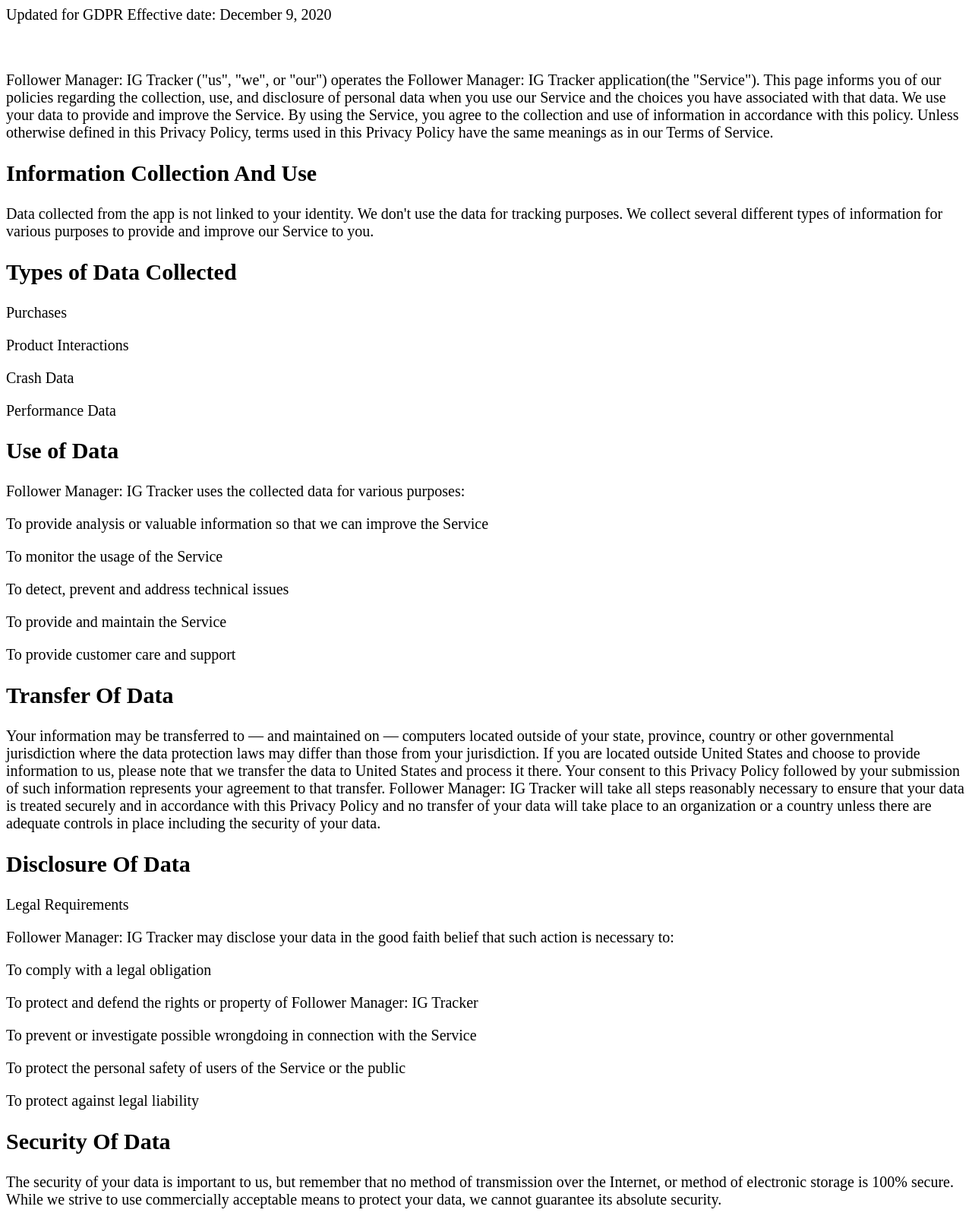
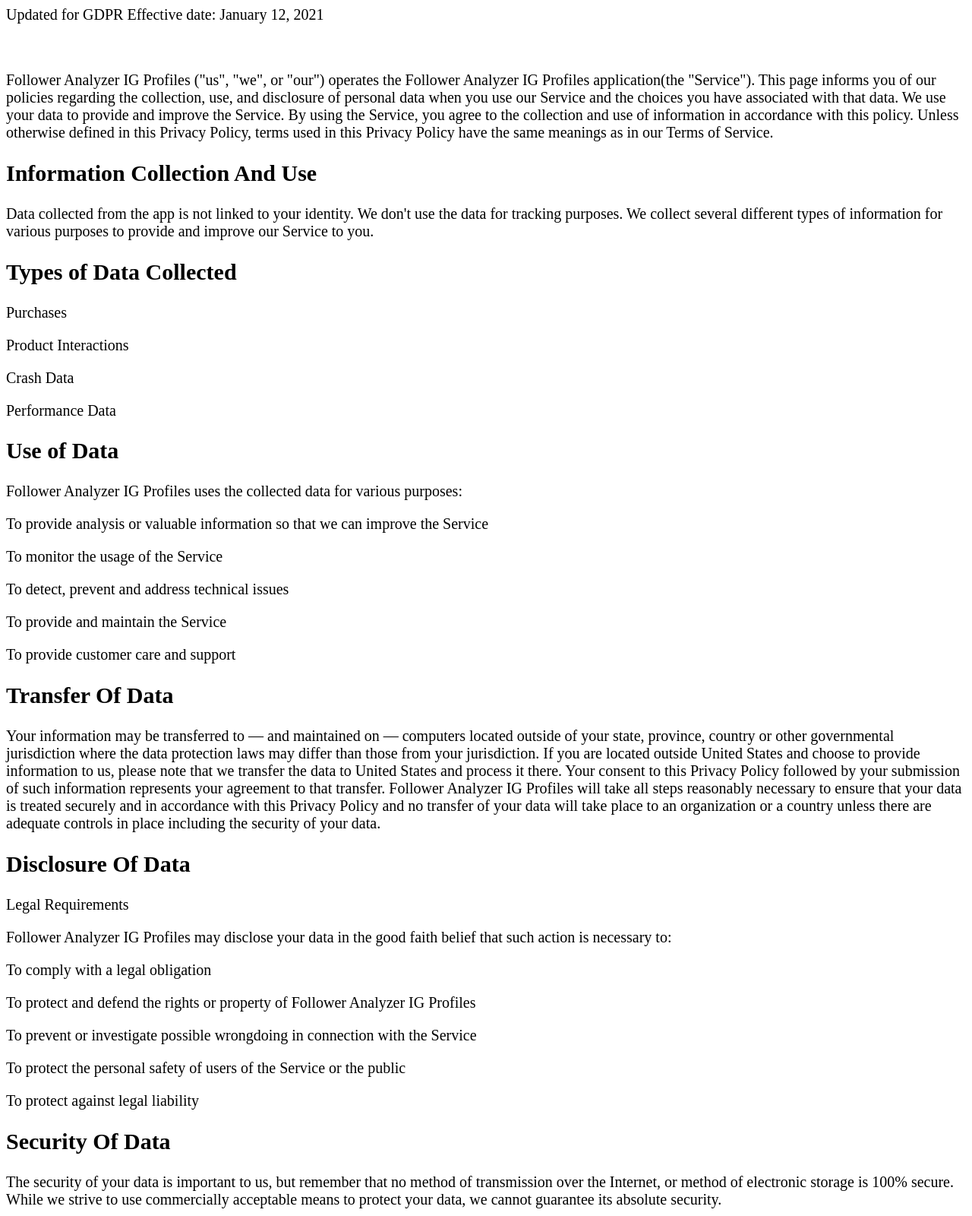
Before and after one commit to futuresoftcompany1/futuresoftcompany.github.io, a plain HTML site: page privacypolicy.html in a window 1280 px wide. Shown: the top 1600 px of the page at 76% size. Drawn offline with Linux system fonts and the light colour scheme.

Commit message:
Update privacypolicy.html

```diff
--- a/privacypolicy.html
+++ b/privacypolicy.html
@@ -13,9 +13,9 @@ p    {color: black;}
 <body>
 
 <p>Updated for GDPR
-Effective date: December 9, 2020</p><br>
+Effective date: January 12, 2021</p><br>
 
-<p>Follower Manager: IG Tracker ("us", "we", or "our") operates the Follower Manager: IG Tracker application(the "Service").
+<p>Follower Analyzer IG Profiles ("us", "we", or "our") operates the Follower Analyzer IG Profiles application(the "Service").
 This page informs you of our policies regarding the collection, use, and disclosure of personal data when you use our Service and the choices you have associated with that data.
 We use your data to provide and improve the Service. By using the Service, you agree to the collection and use of information in accordance with this policy. Unless otherwise defined in this Privacy Policy, terms used in this Privacy Policy have the same meanings as in our Terms of Service.</p>
 <h2>Information Collection And Use</h2>
@@ -37,7 +37,7 @@ We use your data to provide and improve the Service. By using the Service, you a
 
 <h2>Use of Data</h2>
 
-<p>Follower Manager: IG Tracker uses the collected data for various purposes:</p>
+<p>Follower Analyzer IG Profiles uses the collected data for various purposes:</p>
 
 <p>To provide analysis or valuable information so that we can improve the Service</p>
 
@@ -57,15 +57,15 @@ We use your data to provide and improve the Service. By using the Service, you a
 <p>Your information may be transferred to — and maintained on — computers located outside of your state, province, country or other governmental jurisdiction where the data protection laws may differ than those from your jurisdiction.
 If you are located outside United States and choose to provide information to us, please note that we transfer the data to United States and process it there.
 Your consent to this Privacy Policy followed by your submission of such information represents your agreement to that transfer.
-Follower Manager: IG Tracker will take all steps reasonably necessary to ensure that your data is treated securely and in accordance with this Privacy Policy and no transfer of your data will take place to an organization or a country unless there are adequate controls in place including the security of your data.</p>
+Follower Analyzer IG Profiles will take all steps reasonably necessary to ensure that your data is treated securely and in accordance with this Privacy Policy and no transfer of your data will take place to an organization or a country unless there are adequate controls in place including the security of your data.</p>
 
 <h2>Disclosure Of Data</h2>
 
 <p>Legal Requirements</p>
-<p>Follower Manager: IG Tracker may disclose your data in the good faith belief that such action is necessary to:</p>
+<p>Follower Analyzer IG Profiles may disclose your data in the good faith belief that such action is necessary to:</p>
 <p>To comply with a legal obligation</p>
 
-<p>To protect and defend the rights or property of Follower Manager: IG Tracker</p>
+<p>To protect and defend the rights or property of Follower Analyzer IG Profiles</p>
 
 <p>To prevent or investigate possible wrongdoing in connection with the Service</p>
 
```
